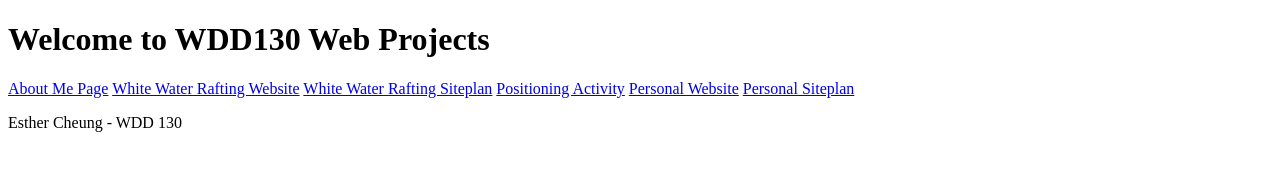
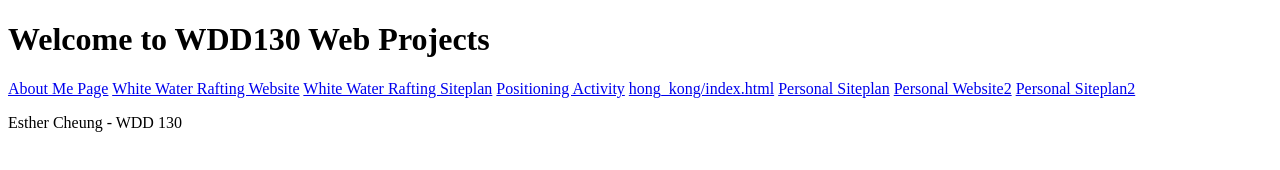
Before and after one commit to esthercheung728/wdd130, a plain HTML site: page index.html in a window 1280 px wide. Drawn offline with Linux system fonts and the light colour scheme; files that its build step writes are made by us from their sources.

Commit message:
change name

```diff
--- a/index.html
+++ b/index.html
@@ -15,11 +15,13 @@
     <h1>Welcome to WDD130 Web Projects</h1>
     <nav>
         <a href="aboutme/index.html">About Me Page</a>
-        <a href="wwr/index.html">White Water Rafting Website</a>
+        <a href="wwr/index1.html">White Water Rafting Website</a>
         <a href="wwr/site-plan-rafting.html">White Water Rafting Siteplan</a>
         <a href="positioning.html">Positioning Activity</a>
-        <a href="#">Personal Website</a>
+        <a href="#">hong_kong/index.html</a>
         <a href="#">Personal Siteplan</a>
+        <a href="#">Personal Website2</a>
+        <a href="#">Personal Siteplan2</a>
     </nav>
     <p> Esther Cheung - WDD 130</p>
 
```
